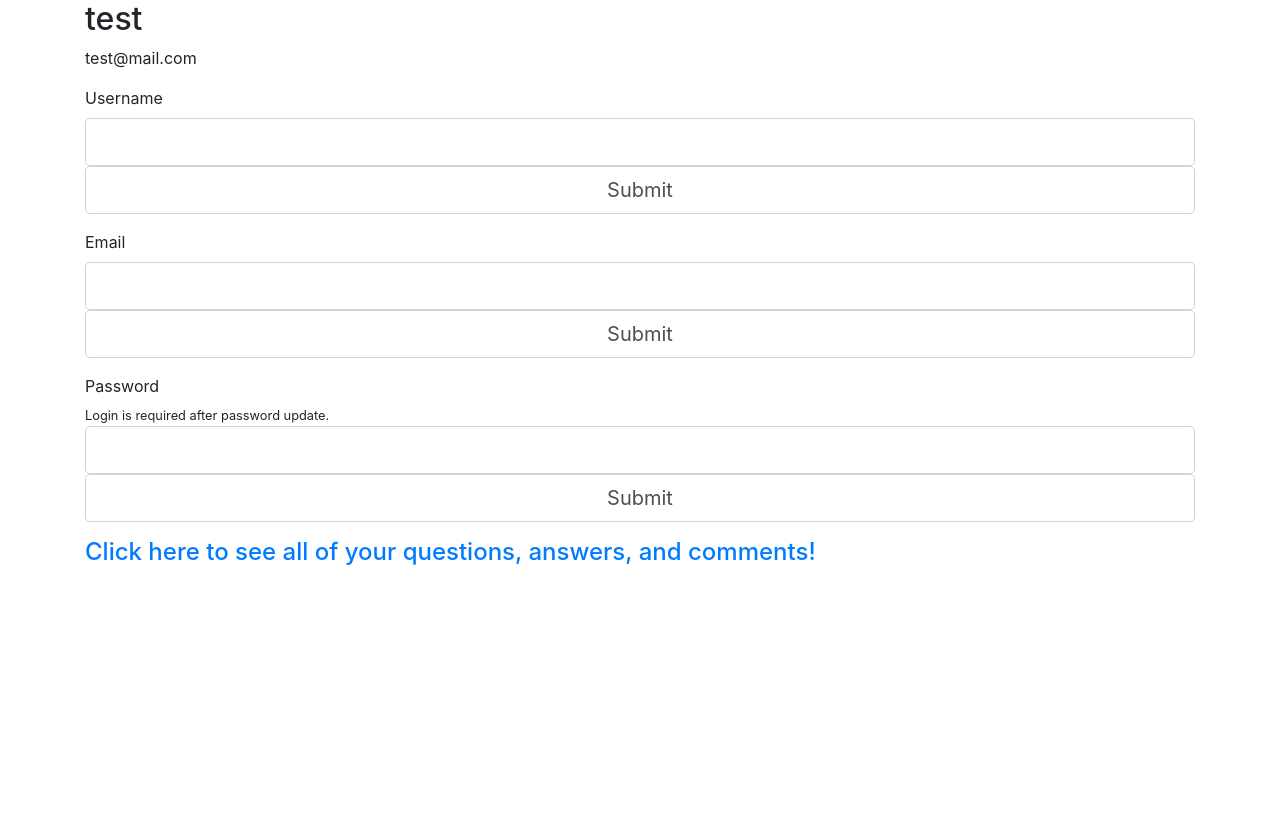
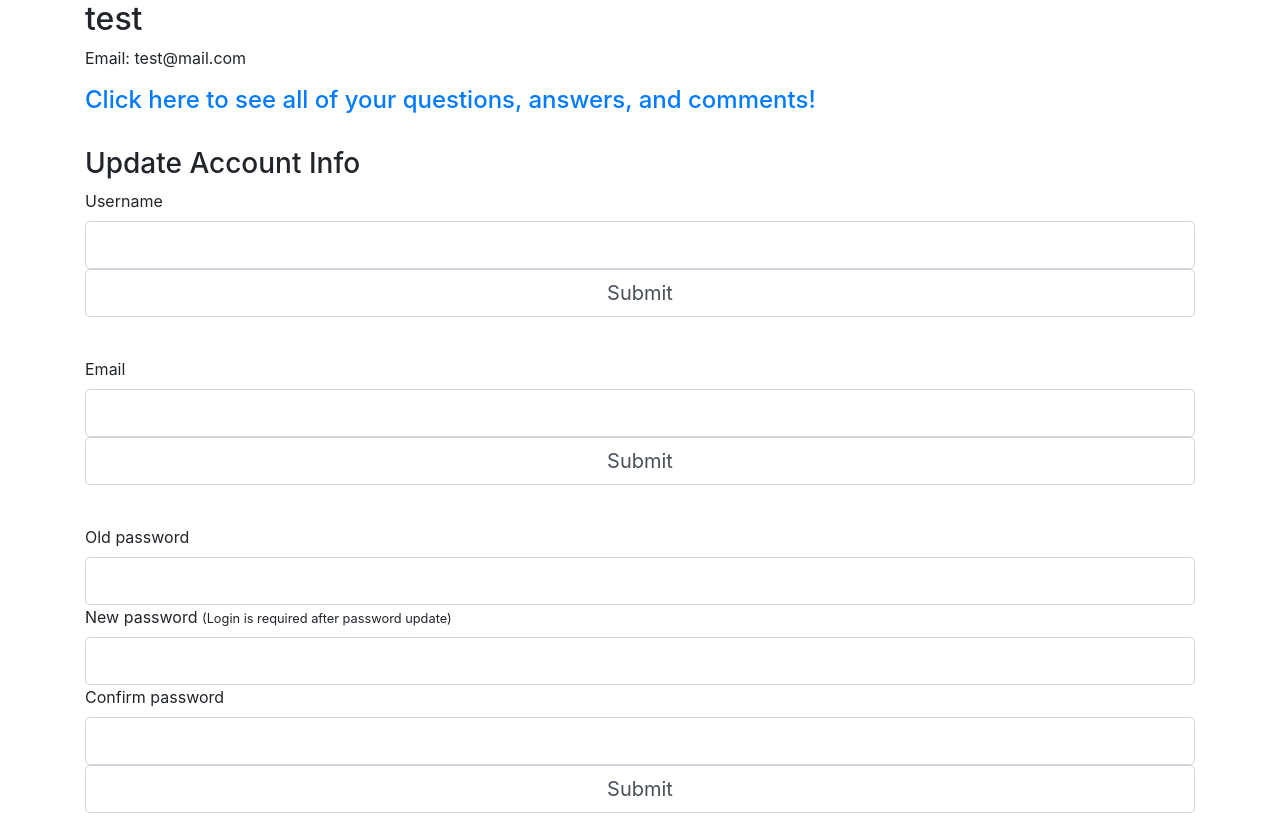
Before and after one commit to fzheng98/ask.it, a Flask app: template flask_app/templates/account.html in a window 1280 px wide. Shown: the part 56-885 px from the top of the page. Before the commit the page ends 800 px from the top, so only its background shows below. Run offline with Flask 2, Linux system fonts and the light colour scheme; the first user in the database is signed in; the template is opened without the code that fills it: most values are stand-ins (such as "Sample title", 1, 10 or a date in 2020); form fields are guessed from the names that the template uses; some libraries are stand-ins or nearby versions.

Commit message:
Small UI changes and added fields to password update form

```diff
--- a/flask_app/questions/routes.py
+++ b/flask_app/questions/routes.py
@@ -77,7 +77,6 @@ def question_detail(question_id):
     comments = []
     for answer in answers:
         comments.append(answer.comments[::-1])
-    print(comments)
 
     return render_template(
         "question_detail.html",
--- a/flask_app/templates/account.html
+++ b/flask_app/templates/account.html
@@ -2,8 +2,13 @@
 {% block content %}
 <div>
     <h2>{{ current_user.username }}</h2>
-    <p>{{ current_user.email }}</p>
+    <p>Email: {{ current_user.email }}</p>
 </div>
+<a href={{ url_for('main.user_detail', username=current_user.username) }}>
+    <h4>Click here to see all of your questions, answers, and comments!</h4>
+</a>
+<br>
+<h3>Update Account Info</h4>
 <div>
     <form action="" name="usernameForm" method="post">
        {{ userForm.csrf_token }}
@@ -23,6 +28,7 @@
            {{ userForm.submit(class="form-control form-control-lg") }}
        </div>
     </form>
+	<br>
     <form action="" name="emailForm" method="post">
        {{ emailForm.csrf_token }}
        <div>
@@ -41,19 +47,41 @@
            {{ emailForm.submit(class="form-control form-control-lg") }}
        </div>
     </form>
+	<br>
     <form action="" name="passwordForm" method="post">
        {{ passwordForm.csrf_token }}
        <div>
-           {{ passwordForm.password.label(class="form-control-label") }}
-           <br>
-           <small>Login is required after password update.</small>
-           {{ passwordForm.password(class="form-control form-control-lg") }}
+           {{ passwordForm.old_password.label(class="form-control-label") }}
+           {{ passwordForm.old_password(class="form-control form-control-lg") }}
+		   {% if passwordForm.old_password.errors %}
+           <div class="alert alert-warning" role="alert">
+               {% for error in passwordForm.old_password.errors %}
+                   <span>{{ error }}</span>
+               {% endfor %}
+           </div>
+           {% endif %}
+		   {{ passwordForm.new_password.label(class="form-control-label") }}
+           <small>(Login is required after password update)</small>
+           {{ passwordForm.new_password(class="form-control form-control-lg") }}
+		   {% if passwordForm.new_password.errors %}
+           <div class="alert alert-warning" role="alert">
+               {% for error in passwordForm.new_password.errors %}
+                   <span>{{ error }}</span>
+               {% endfor %}
+           </div>
+           {% endif %}
+		   {{ passwordForm.confirm_password.label(class="form-control-label") }}
+           {{ passwordForm.confirm_password(class="form-control form-control-lg") }}
+		   {% if passwordForm.confirm_password.errors %}
+           <div class="alert alert-warning" role="alert">
+               {% for error in passwordForm.confirm_password.errors %}
+                   <span>{{ error }}</span>
+               {% endfor %}
+           </div>
+           {% endif %}
        <div>
            {{ passwordForm.submit(class="form-control form-control-lg") }}
        </div>
     </form>
 </div>
-<a href={{ url_for('main.user_detail', username=current_user.username) }}>
-    <h4>Click here to see all of your questions, answers, and comments!</h4>
-</a>
 {% endblock %}
--- a/flask_app/templates/question_detail.html
+++ b/flask_app/templates/question_detail.html
@@ -14,7 +14,7 @@
         </div>
     </div>
 </article>
-{% if answers|length > 1 %}
+{% if answers_bundle|length > 1 %}
 	<h3>Answers:</h3>
 {% else %}
 	<h3>Answer:</h3>
@@ -31,8 +31,8 @@
         </div>
         <p class="mb-1">{{ answer.answer }}</p>
 		<br>
+		{% if comments %}
 		<h5>Comments:</h5>
-		{% if comments %}
 		<div class="list-group">
 			{% for comment in comments %}
 			<div class="list-group-item">
--- a/flask_app/users/routes.py
+++ b/flask_app/users/routes.py
@@ -101,7 +101,7 @@ def account():
             db.session.commit()
             return redirect(url_for('main.user_detail', username=current_user.username))
         elif passwordForm.is_submitted() and passwordForm.validate_on_submit():
-            hashed = bcrypt.generate_password_hash(passwordForm.password.data).decode('utf-8')
+            hashed = bcrypt.generate_password_hash(passwordForm.new_password.data).decode('utf-8')
             user = User.query.filter_by(username=current_user.username).first()
             user.password = hashed
             db.session.commit()
```
Also changed, not shown: flask_app/users/forms.py (+8 -1 lines), flask_app/site.db, 3 other files.
